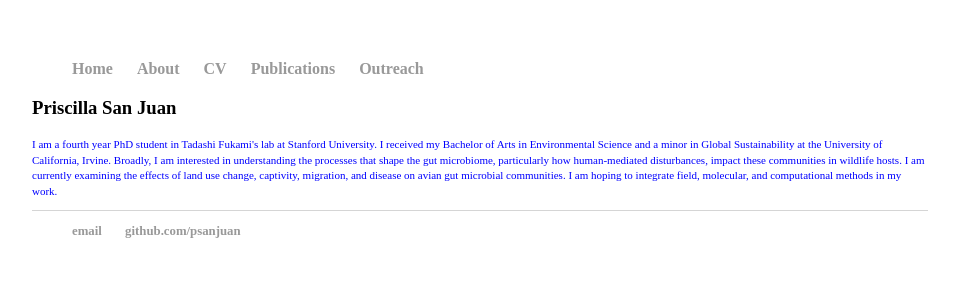
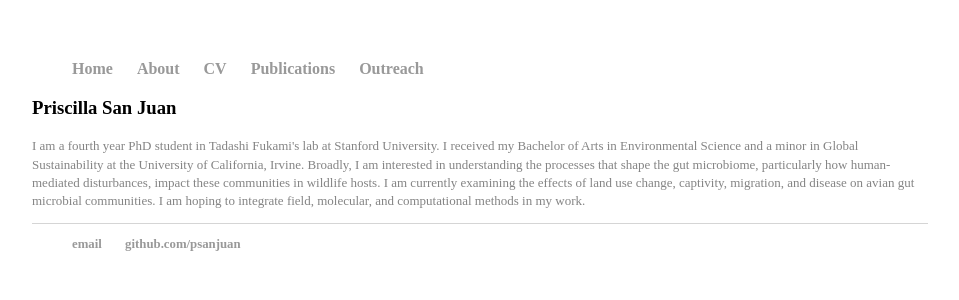
Before and after one commit to psanjuan/psanjuan.github.io, a Jekyll site: the page built from about/index.html, in a window 1280 px wide. Shown: the top 300 px of the page, without its empty margins (160-1119 px from the left). Built offline with Jekyll 4.4.1, drawn with Linux system fonts in a browser that asks for light colours.

Commit message:
color change

```diff
--- a/about/index.html
+++ b/about/index.html
@@ -4,7 +4,7 @@ title: Priscilla San Juan, PhD candidate
 ---
 <h3>Priscilla San Juan</h3>
 <div class="post">
-<p style="color:blue;font-size:11px;">I am a fourth year PhD student in Tadashi Fukami's lab at Stanford University. I received my Bachelor of Arts in Environmental Science and a minor in Global Sustainability at the University of California, Irvine.
+<p style="color:#848484;font-size:13px;">I am a fourth year PhD student in Tadashi Fukami's lab at Stanford University. I received my Bachelor of Arts in Environmental Science and a minor in Global Sustainability at the University of California, Irvine.
 Broadly, I am interested in understanding the processes that shape the gut microbiome, particularly how human-mediated disturbances, impact these communities in wildlife hosts. I am currently examining the effects
 of land use change, captivity, migration, and disease on avian gut microbial communities. I am hoping to integrate field, molecular, and computational methods in my work.
   </p>
```
